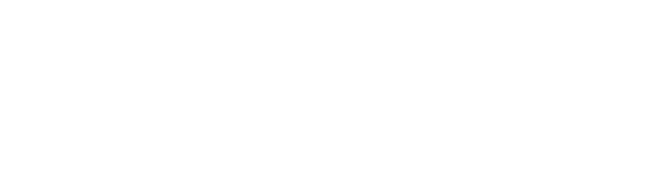
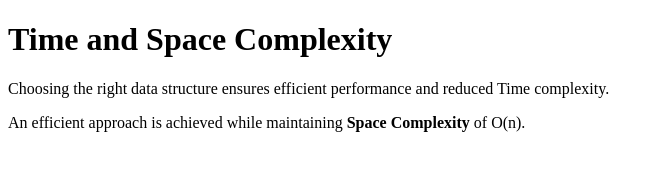
Before and after one commit to acciojob/time-and-space-complexity-sayalii17, a website: page main.html in a window 1280 px wide. Shown: the whole page, without its empty margins (0-664 px from the left). Drawn offline with Linux system fonts and the light colour scheme.

Commit message:
created a submission

```diff
--- a/main.html
+++ b/main.html
@@ -8,6 +8,9 @@
 
 <body>
 	<!-- the entire body must be written by student -->
+	<h1>Time and Space Complexity</h1>
+	<p>Choosing the right data structure ensures efficient performance and reduced Time complexity.</p>
+	<p>An efficient approach is achieved while maintaining <b>Space Complexity</b> of O(n).</p>
     <script type="text/javascript" src="./script.js">
 </script>
 
```
